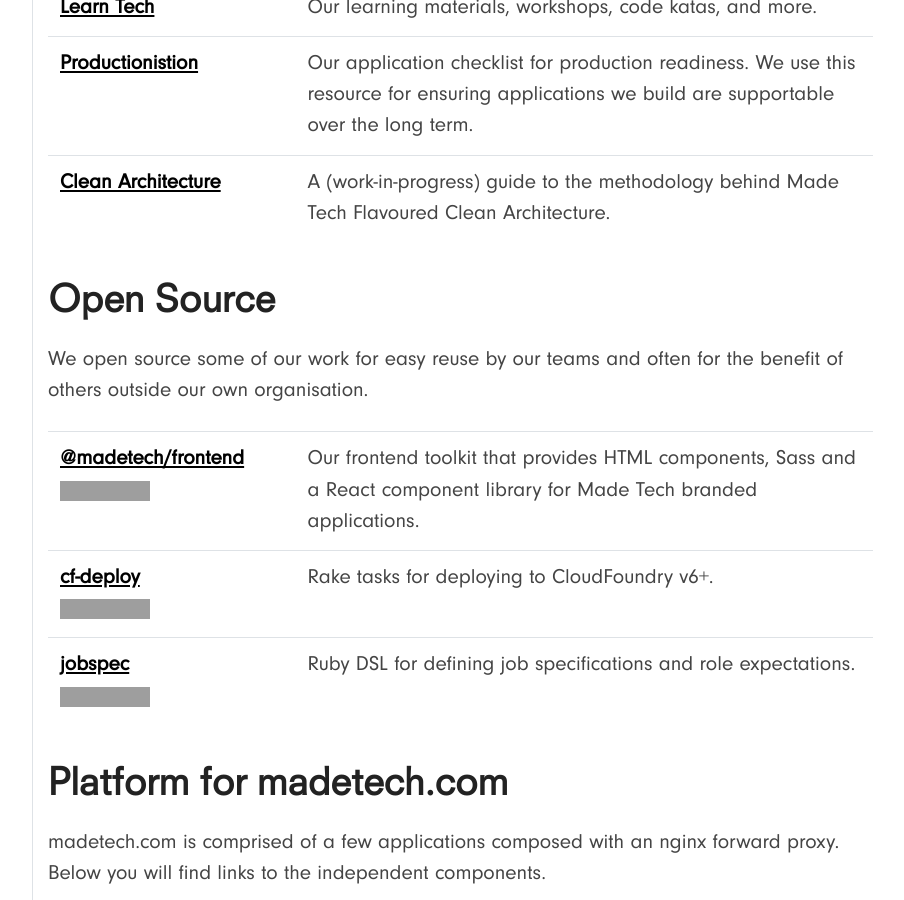
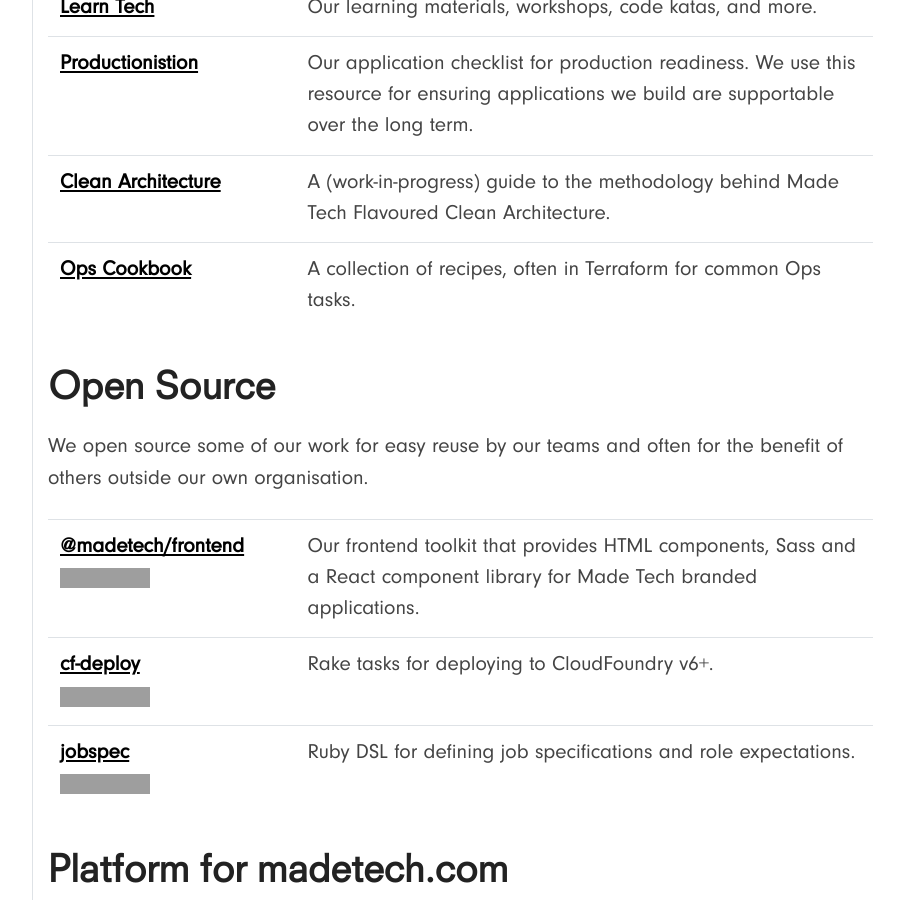
Before and after one commit to madetech/docs, a Jekyll site: the page built from index.md, in a window 1280 px wide and 900 px high, scrolled down 609 px, cut to the strip 0-900 px from the top of the window. Shown: the whole strip, without its empty margins (322-1226 px from the left). Built offline with Jekyll 4.4.1, drawn with Linux system fonts in a browser that asks for light colours; our own code applies the rules of GitHub Pages for plain Markdown files; grey boxes are pictures that could not be loaded.

Commit message:
Update index.md
Added a link to the new ops cookbook

```diff
--- a/index.md
+++ b/index.md
@@ -44,6 +44,17 @@ We have published a number of learning resources on software delivery.
 
     <td>
       A (work-in-progress) guide to the methodology behind Made Tech Flavoured Clean Architecture.
+    </td>
+  </tr>
+  <tr>
+    <td>
+      <a href="https://madetech.github.io/ops-cookbook/docs/intro">
+        <strong>Ops Cookbook</strong>
+      </a>
+    </td>
+
+    <td>
+      A collection of recipes, often in Terraform for common Ops tasks.
     </td>
   </tr>
 </table>
```
